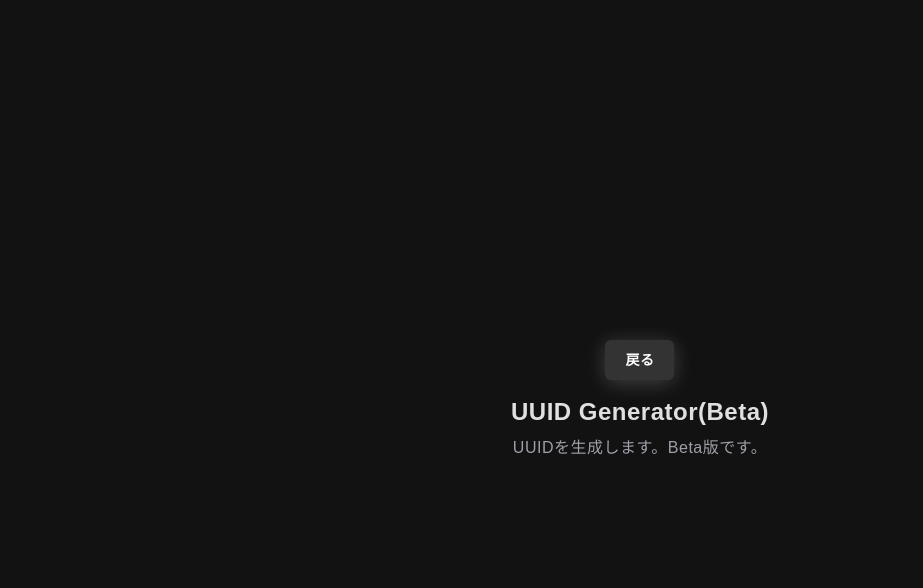
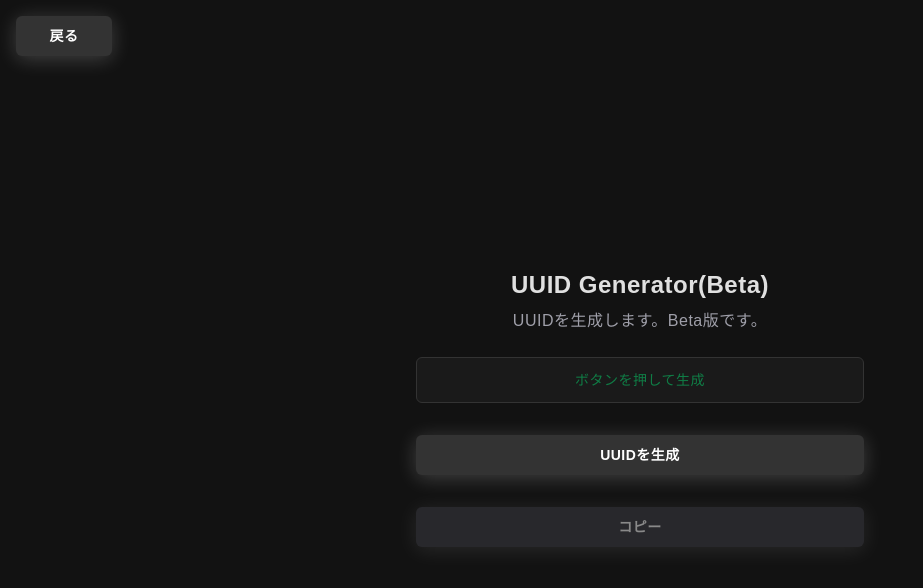
Before and after one commit to era760/era760-toolbox, a Vue app: page /uuid in a window 1280 px wide. Shown: the top 588 px of the page, without its empty margins (0-923 px from the left). Built offline with nearby package versions, Linux system fonts and the light colour scheme.

Commit message:
feat: UUID生成機能の完成

```diff
--- a/src/pages/UUIDGenerator.vue
+++ b/src/pages/UUIDGenerator.vue
@@ -1,5 +1,31 @@
 <script setup lang="ts">
+import { ref } from "vue";
 import BaseButton from "../components/BaseButton.vue";
+import { generateUUID } from "../utils/uuid";
+
+const currentUUID = ref<string>("");
+const copied = ref<boolean>(false);
+
+const handleGenerate = () => {
+  currentUUID.value = generateUUID();
+  copied.value = false;
+};
+
+const handleCopy = async () => {
+  if (!currentUUID.value) return;
+
+  try {
+    await navigator.clipboard.writeText(currentUUID.value);
+
+    copied.value = true;
+
+    setTimeout(() => {
+      copied.value = false;
+    }, 2000);
+  } catch (error) {
+    console.error("コピーに失敗しました。", error);
+  }
+};
 
 const returnPage = () => {
   history.back();
@@ -7,9 +33,27 @@ const returnPage = () => {
 </script>
 
 <template>
-  <div class="flex flex-col items-center justify-center p-6">
-    <BaseButton @click="returnPage">戻る</BaseButton>
+  <div class="flex flex-col items-center justify-center p-6 relative min-h-screen w-full">
+    <BaseButton class="absolute top-4 left-4 w-24" @click="returnPage">戻る</BaseButton>
+
     <h1 class="text-2xl font-bold mt-4">UUID Generator(Beta)</h1>
-    <p class="text-zinc-400 mt-2">UUIDを生成します。Beta版です。</p>
+    <p class="text-zinc-400 mt-2 mb-6">UUIDを生成します。Beta版です。</p>
+
+    <div class="flex flex-col gap-8 w-full max-w-md">
+      <input
+        type="text"
+        readonly
+        :value="currentUUID"
+        placeholder="ボタンを押して生成"
+        class="bg-[#1a1a1a] p-3 rounded-md border border-[#333] text-green-400 font-mono text-sm text-center select-all focus:outline-none w-full" />
+      <BaseButton class="w-full" @click="handleGenerate">UUIDを生成</BaseButton>
+
+      <BaseButton
+        class="w-full bg-zinc-700! hover:bg-zinc-600! disabled:opacity-50"
+        @click="handleCopy"
+        :disabled="!currentUUID">
+        {{ copied ? "コピー完了！" : "コピー" }}
+      </BaseButton>
+    </div>
   </div>
 </template>
--- a/src/utils/uuid.ts
+++ b/src/utils/uuid.ts
@@ -0,0 +1,3 @@
+export const generateUUID = (): string => {
+    return crypto.randomUUID()
+}
```
